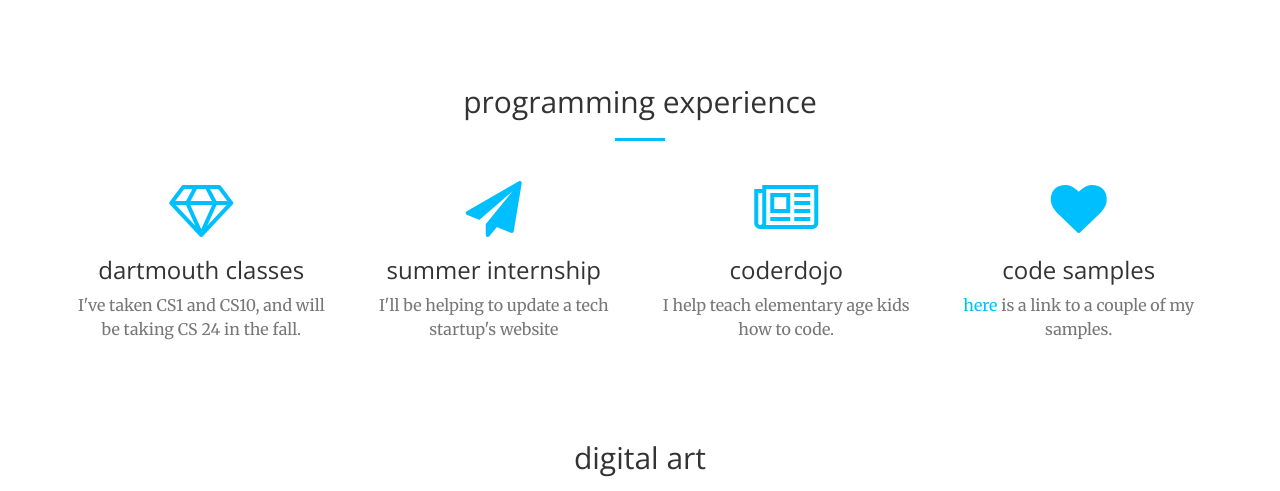
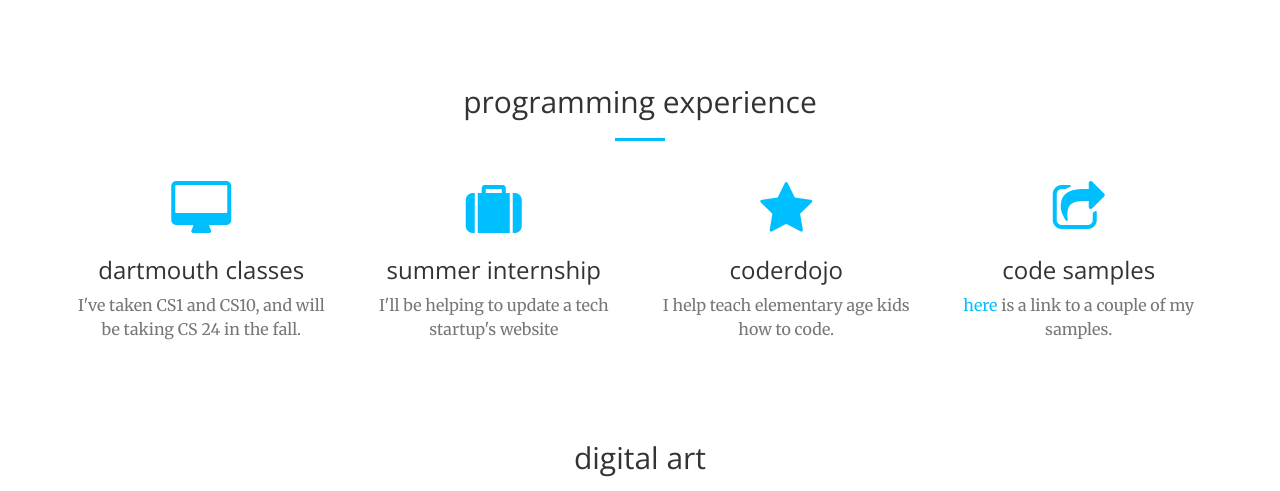
Before and after one commit to saburack/saburack.me, a website: page index.html in a window 1280 px wide. Shown: the part 1329-1820 px from the top of the page. Drawn offline with nearby package versions, Linux system fonts and the light colour scheme.

Commit message:
changed icons in programming section

```diff
--- a/index.html
+++ b/index.html
@@ -109,28 +109,28 @@
             <div class="row">
                 <div class="col-lg-3 col-md-6 text-center">
                     <div class="service-box">
-                        <i class="fa fa-4x fa-diamond text-primary sr-icons"></i>
+                        <i class="fa fa-4x fa-desktop text-primary sr-icons"></i>
                         <h3>dartmouth classes</h3>
                         <p class="text-muted">I've taken CS1 and CS10, and will be taking CS 24 in the fall.</p>
                     </div>
                 </div>
                 <div class="col-lg-3 col-md-6 text-center">
                     <div class="service-box">
-                        <i class="fa fa-4x fa-paper-plane text-primary sr-icons"></i>
+                        <i class="fa fa-4x fa-suitcase text-primary sr-icons"></i>
                         <h3>summer internship</h3>
                         <p class="text-muted">I'll be helping to update a tech startup's website</p>
                     </div>
                 </div>
                 <div class="col-lg-3 col-md-6 text-center">
                     <div class="service-box">
-                        <i class="fa fa-4x fa-newspaper-o text-primary sr-icons"></i>
+                        <i class="fa fa-4x fa-star text-primary sr-icons"></i>
                         <h3>coderdojo</h3>
                         <p class="text-muted">I help teach elementary age kids how to code.</p>
                     </div>
                 </div>
                 <div class="col-lg-3 col-md-6 text-center">
                     <div class="service-box">
-                        <i class="fa fa-4x fa-heart text-primary sr-icons"></i>
+                        <i class="fa fa-4x fa-share-square-o text-primary sr-icons"></i>
                         <h3>code samples</h3>
                         <p class="text-muted"><a href = "https://gist.github.com/saburack/899088f43dea5c58c5d37b7fe692313d" target="_blank">here</a> is a link to a couple of my samples.</p>
                     </div>
```
